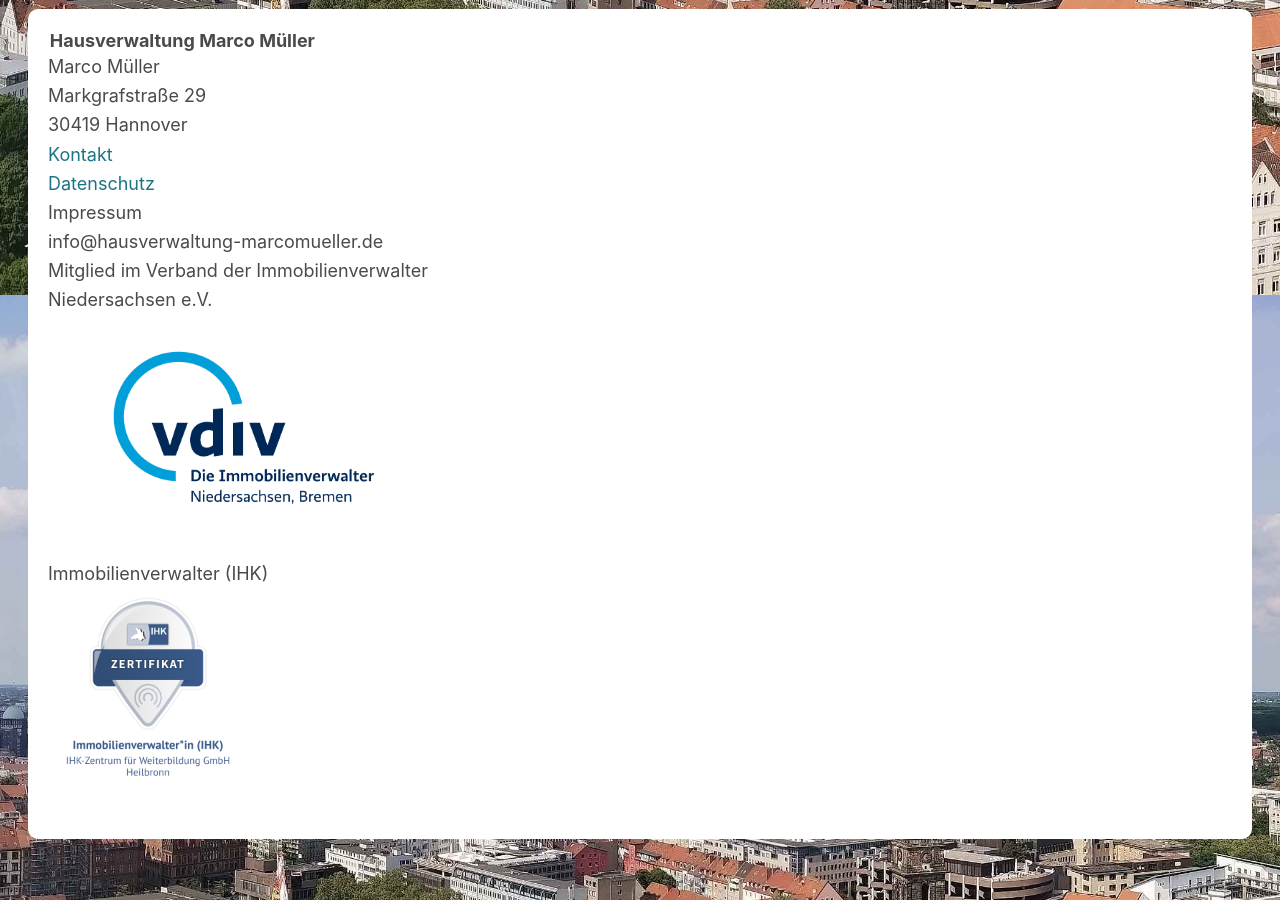
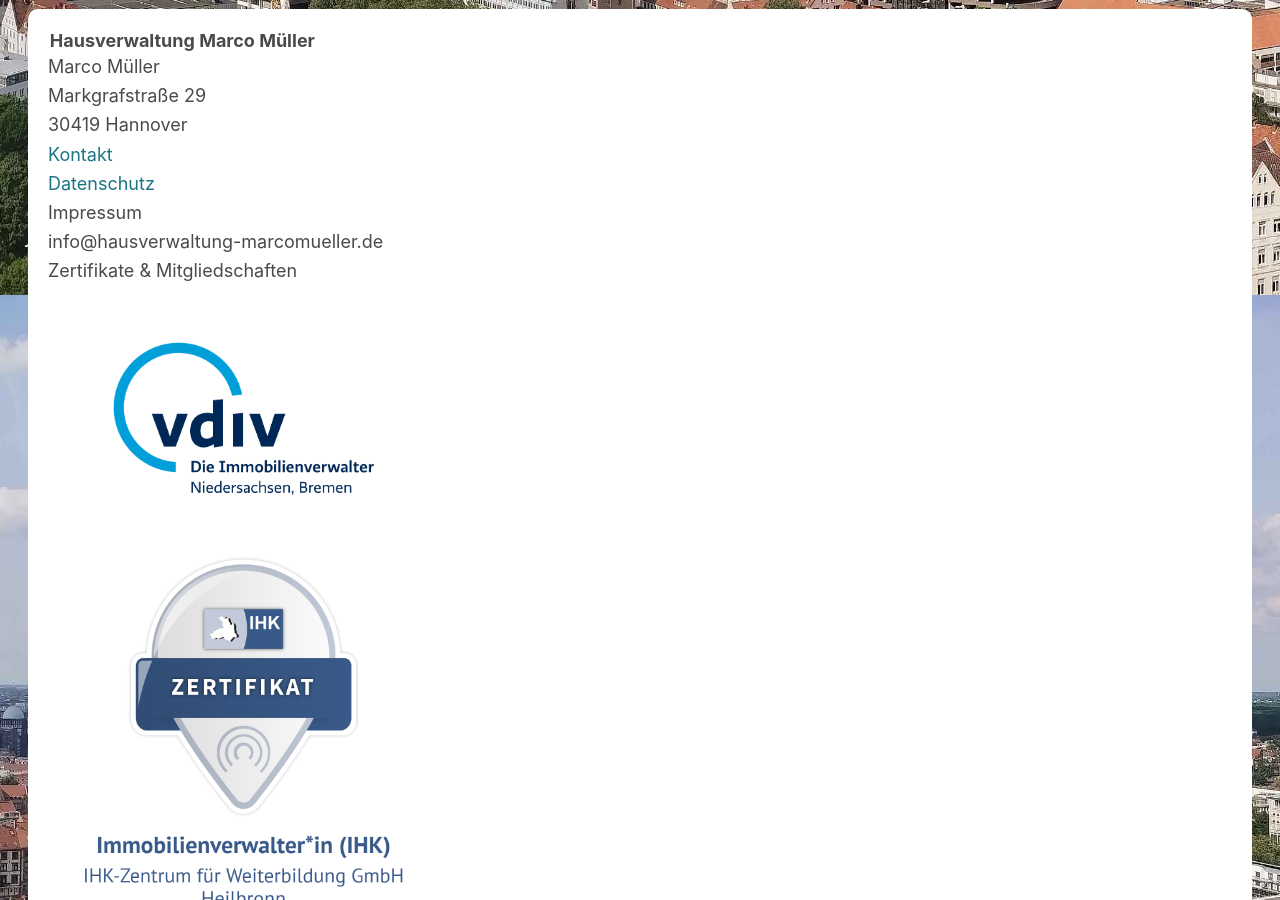
Before and after one commit to marek22k/hausverwaltung, a Jekyll site: the page built from index.md, in a window 1280 px wide and 900 px high, scrolled down 3305 px. Built offline with Jekyll 4.4.1, drawn with Linux system fonts in a browser that asks for light colours.

Commit message:
Update footer.html

```diff
--- a/_includes/footer.html
+++ b/_includes/footer.html
@@ -11,16 +11,15 @@
       {{ site.contact.email }}
     </div>
     <div>
-            Mitglied im Verband der Immobilienverwalter Niedersachsen e.V.<br>
+      <p>Zertifikate & Mitgliedschaften</p>
+      <div class="logo-row">
         <a href="https://vdiv-niedersachsen-bremen.de/" target="_blank">
-                <img src="/assets/img/vdivlogo.png" alt="Mitglied im Verband der Immobilienverwalter e.V." class="Mitgliedschaft im Verband der Immobilienverwalter Niedersachsen" height="200">
+          <img src="/assets/img/vdivlogo.png" alt="Mitglied im Verband der Immobilienverwalter e.V.">
         </a>
-        </div>
-        <div>
-            Immobilienverwalter (IHK)<br>
         <a href="https://badges.ihk-kompetenz.plus/assertion/f215ab3c-9e25-4efe-83a8-da10036371b5?id=U2FsdGVkX19lBDNHu0Cv1IgLjduX0Ui/m%209pxj/c1hfx1jaMzmEQjGfhNLWDXZfG4GEqCM/fldCq4QhMBqIaBQ==" target="_blank">
-                <img src="/assets/img/nachweise-und-zertifikate/badge.png" alt="Immobilienverwalter (IHK)" class="certificate" width="200" height="200">
+          <img src="/assets/img/nachweise-und-zertifikate/badge.png" alt="Immobilienverwalter (IHK)">
         </a>
       </div>
     </div>
   </div>
+</div>
```
Lines whose indentation alone changed are shown as unchanged.
